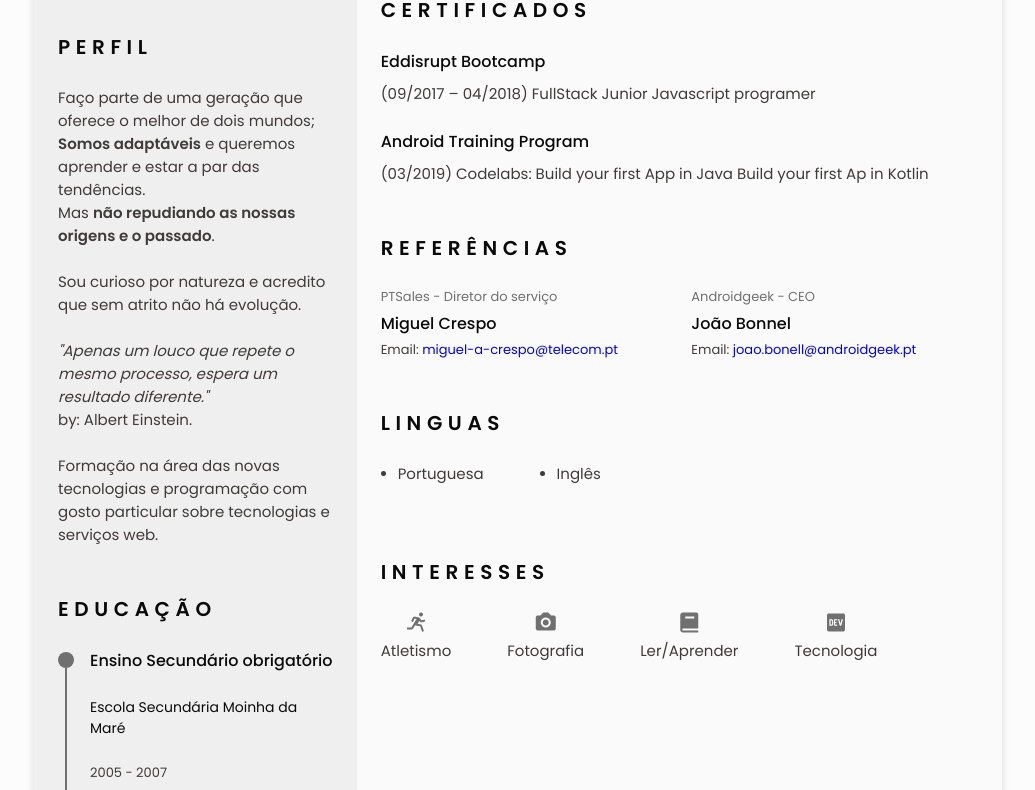
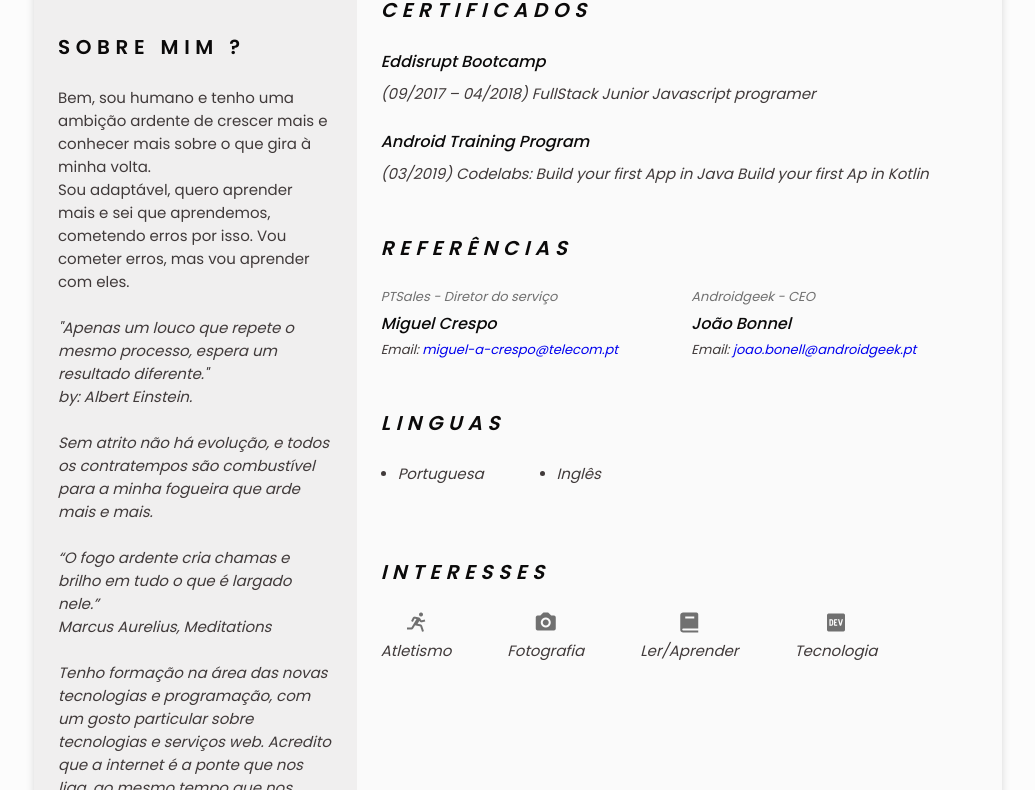
Before and after one commit to Jarbbas/ResumeOnline, a plain HTML site: page index.html in a window 1280 px wide. Shown: the part 659-1449 px from the top of the page, without its empty margins (122-1157 px from the left). Drawn offline with nearby package versions, Linux system fonts and the light colour scheme.

Commit message:
update à minha mensagem pessoal

```diff
--- a/index.html
+++ b/index.html
@@ -129,14 +129,25 @@
 
                 <!--========== PROFILE ==========-->
                 <section class="profile section" id="profile">
-                    <h2 class="section-title">Perfil</h2>
-                    Faço parte de uma geração que oferece o melhor de dois mundos; <b>Somos adaptáveis</b> e queremos aprender e estar a par das tendências.
-                    <br>Mas <b>não repudiando as nossas origens e o passado</b>.<br><br> Sou curioso por natureza e
-                    acredito que sem atrito não há evolução.<br><br>
-                    <i>"Apenas um louco que repete o mesmo processo, espera um resultado diferente."</i><br>
-                    by: Albert Einstein.<br><br>
-                    Formação na área das novas tecnologias e programação com gosto particular sobre tecnologias e serviços web.
-                    <p class="profile__description">
+                    <h2 class="section-title">sobre mim ?</h2>
+                    Bem, sou humano e tenho uma ambição ardente de crescer mais e conhecer mais sobre o que gira à minha volta.<br>
+
+Sou adaptável, quero aprender mais e sei que aprendemos, cometendo erros por isso.
+Vou cometer erros, mas vou aprender com eles.<br><br>
+
+<i>"Apenas um louco que repete o mesmo processo, espera um resultado diferente."<i><br>
+by: Albert Einstein.<br><br>
+
+Sem atrito não há evolução, e todos os contratempos são combustível para a minha fogueira que arde mais e mais. <br><br>
+
+<i>“O fogo ardente cria chamas e brilho em tudo o que é largado nele.”<i><br>
+Marcus Aurelius, Meditations <br><br>
+
+Tenho formação na área das novas tecnologias e programação, com um gosto particular sobre tecnologias e serviços web. Acredito que a internet é a ponte que nos liga, ao mesmo tempo que nos desliga do mundo.<br><br>
+
+<i>“Dito isto depende de nós, reconstruir essa ponte e restabelecer a ligação”<i><br>
+Emanuel Rodrigues<br>
+
 
                     </p>
                 </section>
```
